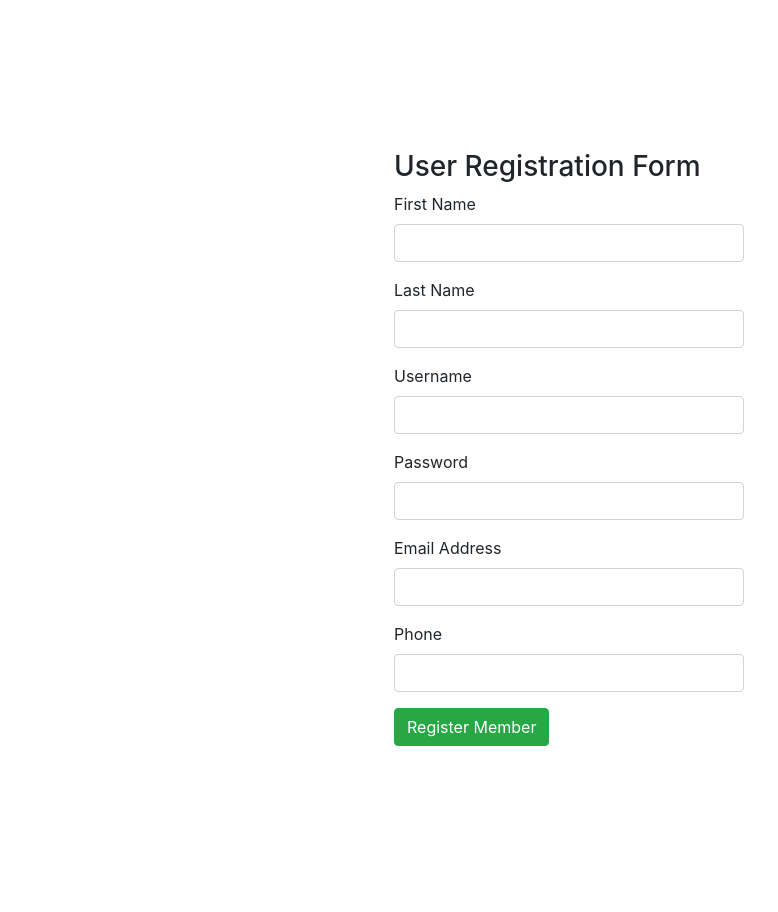
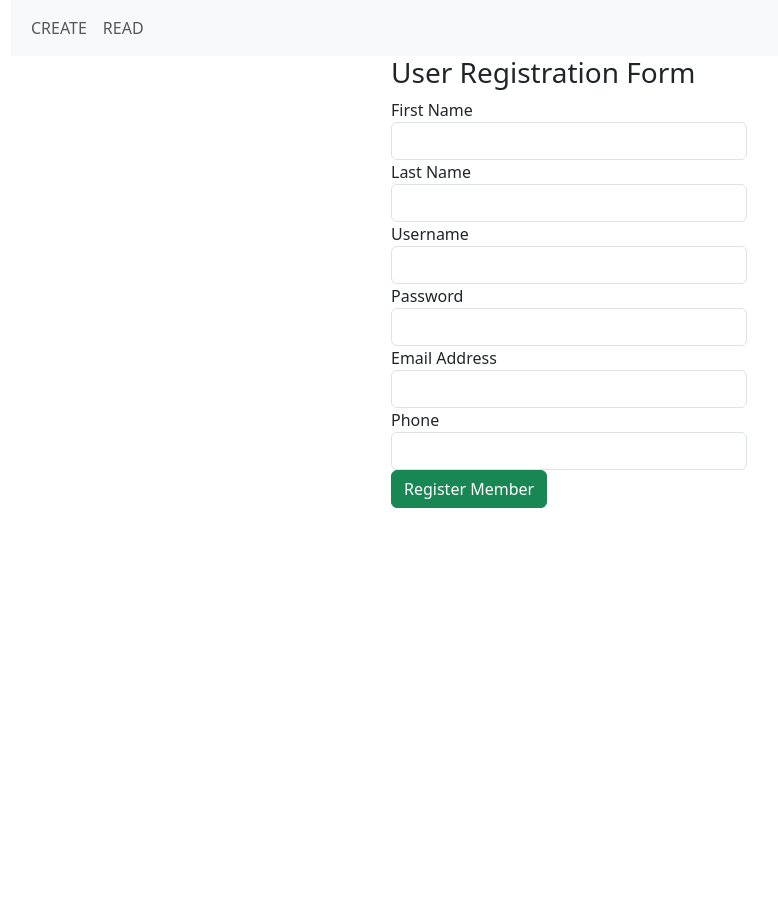
Before and after one commit to grmithu/php-crud, a PHP site: page / in a window 1280 px wide. Shown: the whole page, without its empty margins (71-849 px from the left). After the commit the page ends 508 px from the top, so only its background shows below. Run offline with PHP 8.4, Linux system fonts and the light colour scheme; some libraries are stand-ins or nearby versions.

Commit message:
second commit

```diff
--- a/css/style.css
+++ b/css/style.css
@@ -15,3 +15,7 @@
     text-align: center;
     padding-bottom: 15px;
 }
+
+.navbar-head{
+    background-color: skyblue;
+}
--- a/footer.php
+++ b/footer.php
@@ -1,4 +1,9 @@
-	<!-- Optional JavaScript -->
+
+
+<script src="js/bootstrap.bundle.min.js"></script>
+
+
+  <!-- Optional JavaScript -->
     <!-- jQuery first, then Popper.js, then Bootstrap JS -->
     <script src="https://ajax.googleapis.com/ajax/libs/jquery/3.5.1/jquery.min.js"></script>
     <script src="https://cdn.jsdelivr.net/npm/popper.js@1.16.0/dist/umd/popper.min.js"></script>
--- a/header.php
+++ b/header.php
@@ -10,15 +10,32 @@
     <meta charset="utf-8">
     <meta name="viewport" content="width=device-width, initial-scale=1, shrink-to-fit=no">
 
-    <!-- Bootstrap CSS -->
-    <link rel="stylesheet" href="https://stackpath.bootstrapcdn.com/bootstrap/4.5.0/css/bootstrap.min.css">
-    <!-- Datatable CSS -->
-    <link rel="stylesheet" type="text/css" href="https://cdn.datatables.net/1.10.21/css/dataTables.bootstrap4.min.css">
+    <title>PHP CRUD</title>
 
-    <title>Hello, world!</title>
 
-    <style type="text/css">
-      section{ padding: 150px 0; }
-    </style>
+    <link rel="stylesheet" href="css/style.css">
+    <link rel="stylesheet" href="css/bootstrap.min.css">
+
+
   </head>
   <body>
+
+
+  <section>
+    <div class="container">
+    <nav class="navbar navbar-head navbar-expand-lg bg-body-tertiary">
+        <div class="container">
+            <button class="navbar-toggler" type="button" data-bs-toggle="collapse" data-bs-target="#navbarNavAltMarkup" aria-controls="navbarNavAltMarkup" aria-expanded="false" aria-label="Toggle navigation">
+            <span class="navbar-toggler-icon"></span>
+            </button>
+            <div class="collapse navbar-collapse" id="navbarNavAltMarkup">
+                <div class="navbar-nav">
+                    <a class="nav-link" href="index.php">CREATE</a>
+                    <a class="nav-link" href="allUsers.php">READ</a>
+                    <!-- <a class="nav-link" href="updateUsers.php">UPDATE</a> -->
+                </div>
+            </div>
+        </div>
+        </nav>
+    </div>
+</section>
```
